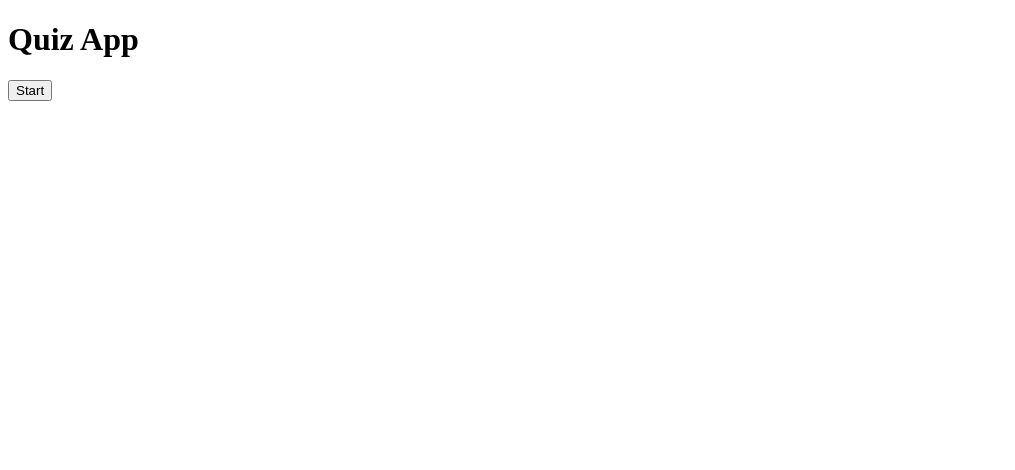
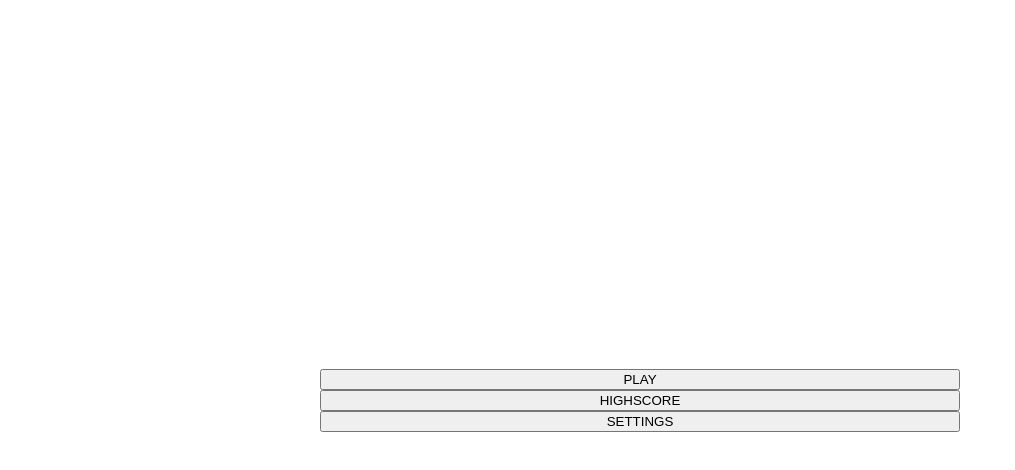
Before and after one commit to axelsundin/react-quiz, a React (Create React App) app: page /game in a window 1280 px wide. Shown: the top 470 px of the page, without its empty margins (0-1015 px from the left). Built offline with nearby package versions, Linux system fonts and the light colour scheme.

Commit message:
Layout
-Skapat komponenten Layout som skriver ut 3 knappar. Play, Highscore, Settings. Är tänkt som startsida

```diff
--- /dev/null
+++ b/public/index.css
@@ -0,0 +1,12 @@
+* {
+    box-sizing: border-box;
+    margin: 0;
+}
+
+#root {
+    width: 100vw;
+    min-width: 250px;
+    height: 100vh;
+    display: flex;
+    justify-content: center;
+}
--- a/public/index.html
+++ b/public/index.html
@@ -28,6 +28,8 @@
     <!-- Loads the Roboto font required by Material UI -->
     <link rel="stylesheet" href="https://fonts.googleapis.com/css?family=Roboto:300,400,500,700&display=swap" />
 
+    <link rel="stylesheet" href="index.css">
+
     <title>React App</title>
   </head>
   <body>
--- a/src/App.tsx
+++ b/src/App.tsx
@@ -1,116 +1,11 @@
-import React, {useState} from 'react';
-import Typography from '@material-ui/core/Typography';
-import {fetchQuizQuestions} from "./API";
-// Components
-import QuestionCard from "./components/QuestionCard" ;
-import { Button } from '@material-ui/core';
-// Types
-import {QuestionState, Difficulty} from "./API"
+import React from 'react';
+import Layout from './layout';
 
-export type AnswerObject = {
-  question: string;
-  answer: string;
-  correct: boolean;
-  correctAnswer: string;
+
+function App() {
+  return (
+      <Layout />
+  );
 }
 
-const TOTAL_QUESTIONS = 10;
-
-function App() {
-  const [loading, setLoading] = useState(false);
-  const [questions, setQuestions] = useState<QuestionState[]>([]);
-  const [number, setNumber] = useState(0);
-  const [userAnswers, setUserAnswers] = useState<AnswerObject[]>([]);
-  const [score, setScore] = useState(0);
-  const [gameOver, setGameOver] = useState(true);
-
-
-
-  const startTrivia = async () => {
-
-    setLoading(true);
-    setGameOver(false);
-
-    const newQuestions =  await fetchQuizQuestions(TOTAL_QUESTIONS, Difficulty.EASY);
-
-    setQuestions(newQuestions);
-    setScore(0);
-    setUserAnswers([]);
-    setNumber(0);
-    setLoading(false);
-
-  }
-
-  const checkAnswer = (e: React.MouseEvent<HTMLButtonElement>) =>{
-    if (!gameOver){
-      const answer = e.currentTarget.value;
-
-      const correct = questions[number].correct_answer === answer;
-
-      if(correct) setScore(prev => prev + 1);
-
-      const answerObject = {
-        question: questions[number].question, answer, correct, correctAnswer: questions[number].correct_answer,
-      };
-      setUserAnswers(prev => [...prev, answerObject]);
-    };
-
-  };
-
-  const nextQuestion = () => {
-
-    const nextQuestion = number + 1;
-
-    if(nextQuestion === TOTAL_QUESTIONS){
-      setGameOver(true);
-    }else{
-      setNumber(nextQuestion);
-    };
-
-  };
-
-
-
-  return ( <div className="App">
-
-    <h1>Quiz App</h1>
-
-    {gameOver || userAnswers.length===TOTAL_QUESTIONS?(
-      <button className="start" onClick={startTrivia}>
-        Start
-       </button>
-    ): null}
-
-    {!gameOver ?<p className="score">Score: {score}</p>: null}
-
-    {loading &&<p>Loading Questions ...</p>}
-
-    {!loading && !gameOver && (
-        <QuestionCard
-        questionNr = {number + 1}
-        totalQuestions = {TOTAL_QUESTIONS}
-        question = {questions[number].question}
-        answers = {questions[number].answers}
-        useranswer = {userAnswers ? userAnswers[number] : undefined}
-        callback = {checkAnswer}
-     />
-    )}
-
-    {!gameOver && !loading && userAnswers.length === number + 1 && number !== TOTAL_QUESTIONS -1 ? (
-
-    <button className="next" onClick={nextQuestion}>
-      Next Question
-    </button>
-
-    ):null }
-
-  </div>
-
-
-
-  );
-};
-
-
-
 export default App;
--- a/src/components/QuestionCard.tsx
+++ b/src/components/QuestionCard.tsx
@@ -1,5 +1,5 @@
 import React from "react";
-import {AnswerObject} from "../App"
+import {AnswerObject} from "../game"
 
 
 type props = {
--- /dev/null
+++ b/src/layout.tsx
@@ -0,0 +1,27 @@
+import React, { Component, CSSProperties } from 'react';
+
+export default function Layout() {
+    return (
+        <div id="mainContainer" style={{...mainContainer}}>
+            <Button name="PLAY" />
+            <Button name="HIGHSCORE" />
+            <Button name="SETTINGS" />
+        </div>
+    )
+}
+
+type Props = {name: string,}
+
+function Button(props: Props) {
+    return <button>{props.name}</button>
+}
+
+const mainContainer: CSSProperties = {
+    height: '100vh',
+    width: "50%",
+    minWidth: '250px',
+
+    display: 'flex',
+    flexDirection: 'column',
+    justifyContent: "center"
+};
```
Also changed, not shown: src/game.tsx (added, +116 -0 lines).
